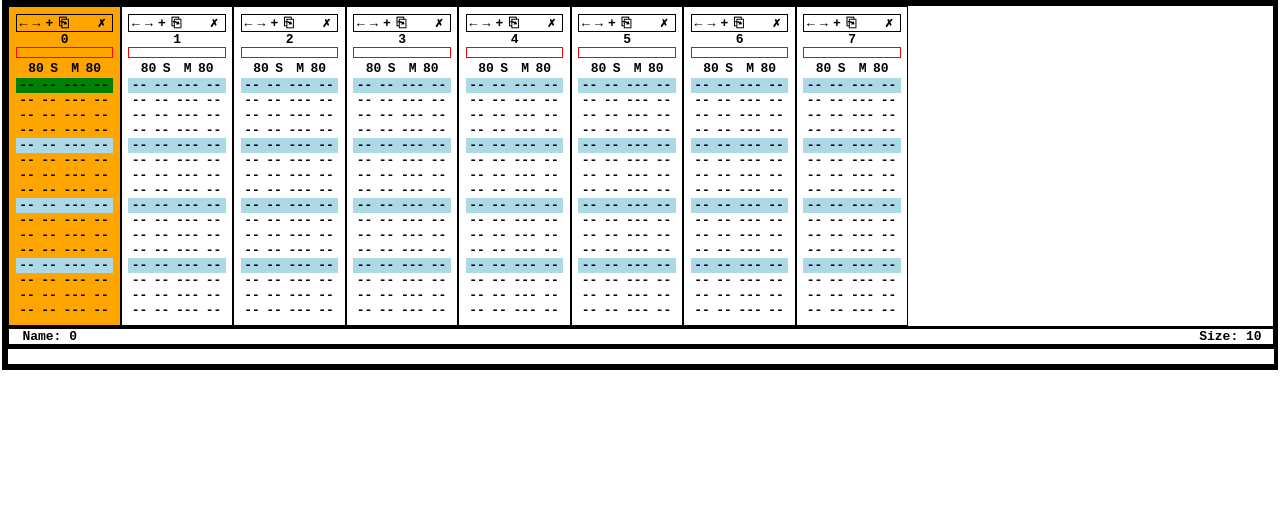
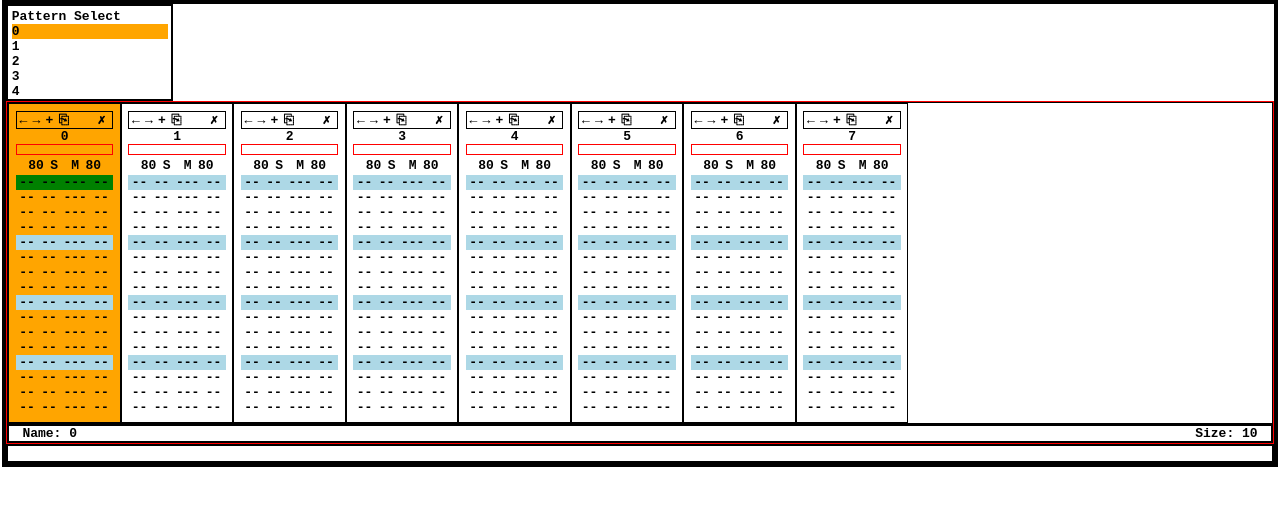
Before and after one commit to burtonsamograd/tracker, a website: page client/index.html in a window 1280 px wide. Drawn offline with Linux system fonts and the light colour scheme.

Commit message:
Pattern select now works.

```diff
--- a/client/app.js
+++ b/client/app.js
@@ -163,13 +163,13 @@ var Pattern = { type : 'Pattern',
               };
 /* (DEFCONTAINER *SONG *PATTERN INIT
     (LAMBDA (NAME SIZE)
-      (THIS.CREATE 'SIZE (OR SIZE 1))
+      (THIS.CREATE 'SIZE (OR SIZE 8))
       (THIS.CREATE 'NAME (OR NAME INDEX))
       (DOTIMES (I ((@ THIS SIZE))) (THIS.ADD (NEW (*CLASS *PATTERN I)))))) */
 var Song = { type : 'Song',
              contains : 'Pattern',
              init : function (name, size) {
-    this.create('size', size || 1);
+    this.create('size', size || 8);
     this.create('name', name || index);
     for (var i = 0; i < this.size(); i += 1) {
         this.add(new Class(Pattern, i));
@@ -239,6 +239,7 @@ var StringValueEditView = { type : 'StringValueEditView',
     this.modelValueFn = modelValueFn;
     this.className = className;
     this.width = width || 8;
+    this.model.on('change', this.endEdit, this);
     return this.endEdit();
 },
                             initialEvents : { 'dblclick' : function (e) {
@@ -565,6 +566,80 @@ var PatternView = { type : 'PatternView',
     return this.$el.html(html);
 }
                   };
+/* (LOAD song-view.ps) */
+var SongPatternEditSelectNameView = { type : 'SongPatternEditSelectNameView',
+                                      model : 'pattern',
+                                      events : { 'click' : function (e) {
+    this.trigger('selectPattern', this.pattern);
+    return this.select();
+} },
+                                      init : function (model, selected) {
+    this.create('editView', new View(StringValueEditView, this.pattern, 'SongPatternEditSelectNameView', this.pattern.name, 12));
+    return selected ? this.select() : null;
+},
+                                      select : function () {
+    return this.$el.addClass('SongPatternEditSelectNameSelectedView');
+},
+                                      deselect : function () {
+    return this.$el.removeClass('SongPatternEditSelectNameSelectedView');
+},
+                                      render : function () {
+    return this.$el.html(this.editView().$el);
+}
+                                    };
+var SongPatternEditNameSelectorView = { type : 'SongPatternEditNameSelectorView',
+                                        model : 'song',
+                                        contains : 'SongPatternEditSelectNameView',
+                                        init : function (model) {
+    var selected = true;
+    this.song.map(function (pattern) {
+        this.add(new View(SongPatternEditSelectNameView, pattern, selected));
+        return selected ? (selected = false) : null;
+    }, this);
+    return this.on('selectPattern', function (e) {
+        this.map(function (patternNameView) {
+            return patternNameView.deselect();
+        });
+        return true;
+    });
+},
+                                        render : function () {
+    var html = this.map(function (nameView) {
+        return nameView.$el;
+    });
+    return this.$el.html(html);
+}
+                                      };
+var SongPatternEditSelectView = { type : 'SongPatternEditSelectView',
+                                  model : 'song',
+                                  init : function (model) {
+    return this.create('nameSelector', new View(SongPatternEditNameSelectorView, this.song));
+},
+                                  render : function () {
+    var html = ['Pattern Select', this.nameSelector().$el];
+    return this.$el.html(html);
+}
+                                };
+var SongView = { type : 'SongView',
+                 model : 'song',
+                 init : function (model) {
+    this.create('currentPattern');
+    this.create('patternEditor');
+    this.create('patternEditSelect', new View(SongPatternEditSelectView, this.song));
+    this.on('change:currentPattern', function (e) {
+        this.set('patternEditor', new View(PatternView, this.currentPattern()));
+        return this.render();
+    });
+    this.set('currentPattern', this.song.at(0));
+    return this.on('selectPattern', function (e) {
+        return this.currentPattern(e.value);
+    });
+},
+                 render : function () {
+    var html = [this.patternEditSelect().$el, this.patternEditor().$el];
+    return this.$el.html(html);
+}
+               };
 /* (DEFVIEW *MINIBUFFER-VIEW MODEL app RENDER
     (LAMBDA ()
       ((@ THIS $EL HTML) <input class='MinibufferEditorView' type='text'>))) */
@@ -574,28 +649,6 @@ var MinibufferView = { type : 'MinibufferView',
     return this.$el.html('<input class=\'MinibufferEditorView\' type=\'text\'>');
 }
                      };
-/* (DEFVIEW *SONG-VIEW MODEL song CONTAINS '*PATTERN-VIEW INIT
-    (LAMBDA (MODEL)
-      ((@ THIS SONG EACH)
-       (LAMBDA (PATTERN) (THIS.ADD (NEW (*VIEW *PATTERN-VIEW PATTERN)))) THIS))
-    RENDER
-    (LAMBDA ()
-      ((@ THIS $EL HTML)
-       (THIS.MAP (LAMBDA (PATTERN-VIEW) (@ PATTERN-VIEW $EL)))))) */
-var SongView = { type : 'SongView',
-                 model : 'song',
-                 contains : 'PatternView',
-                 init : function (model) {
-    return this.song.each(function (pattern) {
-        return this.add(new View(PatternView, pattern));
-    }, this);
-},
-                 render : function () {
-    return this.$el.html(this.map(function (patternView) {
-        return patternView.$el;
-    }));
-}
-               };
 /* (DEFVIEW *APP-VIEW MODEL app CONTAINS '*SONG-VIEW INIT
     (LAMBDA (MODEL)
       (THIS.CREATE 'MINIBUFFER (NEW (*VIEW *MINIBUFFER-VIEW THIS.APP)))
--- a/client/common-views.js
+++ b/client/common-views.js
@@ -92,6 +92,7 @@ defview(HexValueEditView, init, function (model, className, modelValueFn, width)
       (SETF (@ THIS MODEL-VALUE-FN) MODEL-VALUE-FN)
       (SETF (@ THIS CLASS-NAME) CLASS-NAME)
       (SETF THIS.WIDTH (OR WIDTH 8))
+      (THIS.MODEL.ON 'CHANGE (@ THIS END-EDIT) THIS)
       ((@ THIS END-EDIT)))
     INITIAL-EVENTS (CREATE DBLCLICK (LAMBDA (E) (THIS.EDIT))) EDIT-EVENTS
     (CREATE KEYPRESS
@@ -129,6 +130,7 @@ defview(StringValueEditView, init, function (model, className, modelValueFn, wid
     this.modelValueFn = modelValueFn;
     this.className = className;
     this.width = width || 8;
+    this.model.on('change', this.endEdit, this);
     return this.endEdit();
 }, initialEvents, { 'dblclick' : function (e) {
     return this.edit();
--- a/client/style.css
+++ b/client/style.css
@@ -72,8 +72,31 @@ input[type=text] {
 .PatternView {
     border: 1px solid;
 }
+
+.SongView {
+    white-space: nowrap;
+}
+
+.SongPatternEditSelectView {
+    border: solid 2px;
+    padding: .25em;
+    width: 12em;
+    display: inline-block;
+}
+
+.SongPatternEditNameSelectorView {
+    height: 5.5em;
+    overflow: auto;
+}
+.SongPatternEditSelectNameSelectedView {
+    background-color: orange;
+}
+
+.PatternView {
+    border: 1px solid red;
+}
+
 .PatternEditView {
-    width: 100%;
     border: 1px solid;
     overflow: auto;
     overflow-y: hidden;
@@ -81,7 +104,6 @@ input[type=text] {
 }
 
 .PatternModeLineView {
-    width: 100%;
     border: 2px solid;
 }
 
@@ -156,12 +178,10 @@ input[type=text] {
 }
 
 .MinibufferEditorView {
-    width: 100%;
     background-color: transparent;
 }
 
 .MinibufferView {
-    width: 100%;
     border: 2px solid;
 }
 
```
Also changed, not shown: 3 other files.
